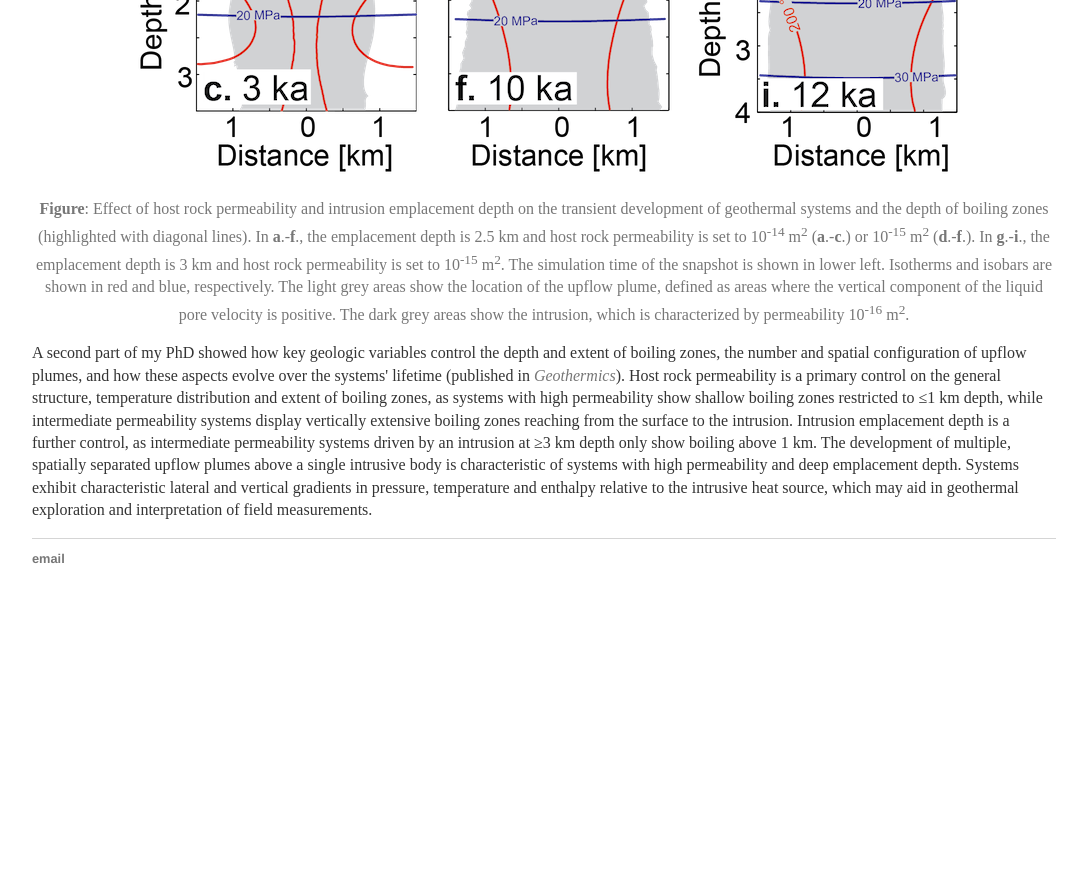
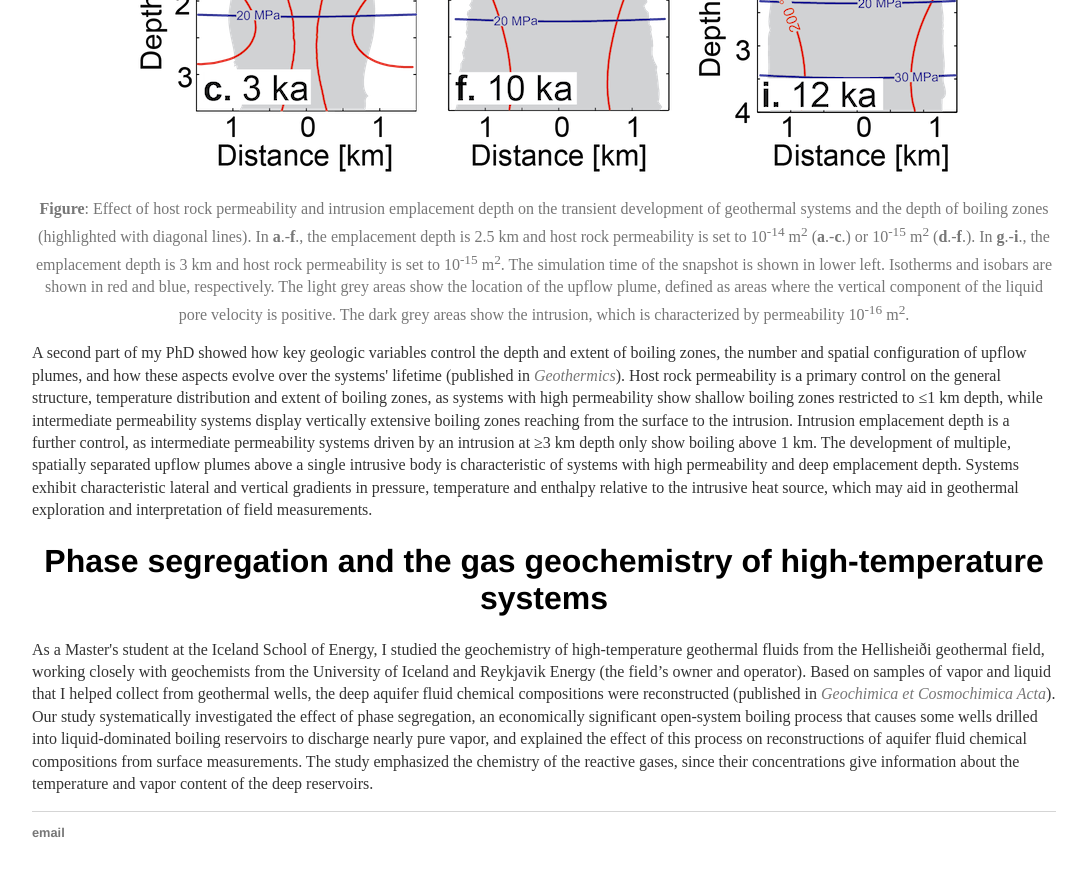
Before and after one commit to two-phaseflow/two-phaseflow.github.io, a Jekyll site: the page built from research/index.html, in a window 1280 px wide and 900 px high, scrolled down 2492 px. Shown: the top 876 px of the window, without its empty margins (96-1179 px from the left). Built offline with Jekyll 4.4.1, drawn with Linux system fonts in a browser that asks for light colours; before the commit the page ends 3118 px from its top, so only the background shows below that.

Commit message:
Update index.html

```diff
--- a/research/index.html
+++ b/research/index.html
@@ -90,7 +90,21 @@ title: Samuel Scott's Research
 	multiple, spatially separated upflow plumes above a single intrusive body is characteristic of systems with high permeability and
 	deep emplacement depth. Systems exhibit characteristic lateral and vertical gradients in pressure, temperature and enthalpy
 	relative to the intrusive heat source, which may aid in geothermal exploration and interpretation of field measurements.
-      </p>
+	</p>
+	<h1> Phase segregation and the gas geochemistry of high-temperature systems </h1>
+	<p>
+		As a Master's student at the Iceland School of Energy,  I studied the geochemistry of high-temperature geothermal
+	fluids from the Hellisheiði geothermal field, working closely with geochemists from the University of Iceland and
+	Reykjavik Energy (the field’s owner and operator). Based on samples of vapor and liquid that I helped collect from geothermal
+	wells, the deep aquifer fluid chemical compositions were reconstructed (published in  <a target="_blank" href="/papers/Scott,
+	Driesner, Weis - 2016 - The thermal structure and temporal evolution of high-enthalpy geothermal systems.pdf"><i>Geochimica et
+	Cosmochimica Acta</i></a>). Our study systematically
+	investigated the effect of phase segregation, an economically significant open-system boiling process that causes some wells
+	drilled into liquid-dominated boiling reservoirs to discharge nearly pure vapor, and explained the effect of this
+	process on reconstructions of aquifer fluid chemical compositions from surface measurements. The study emphasized the chemistry
+	of the reactive gases, since their concentrations give information about the temperature and vapor content of the deep reservoirs.
+
+	</p>
 
 
 </div><!-- /.blurb -->
```
